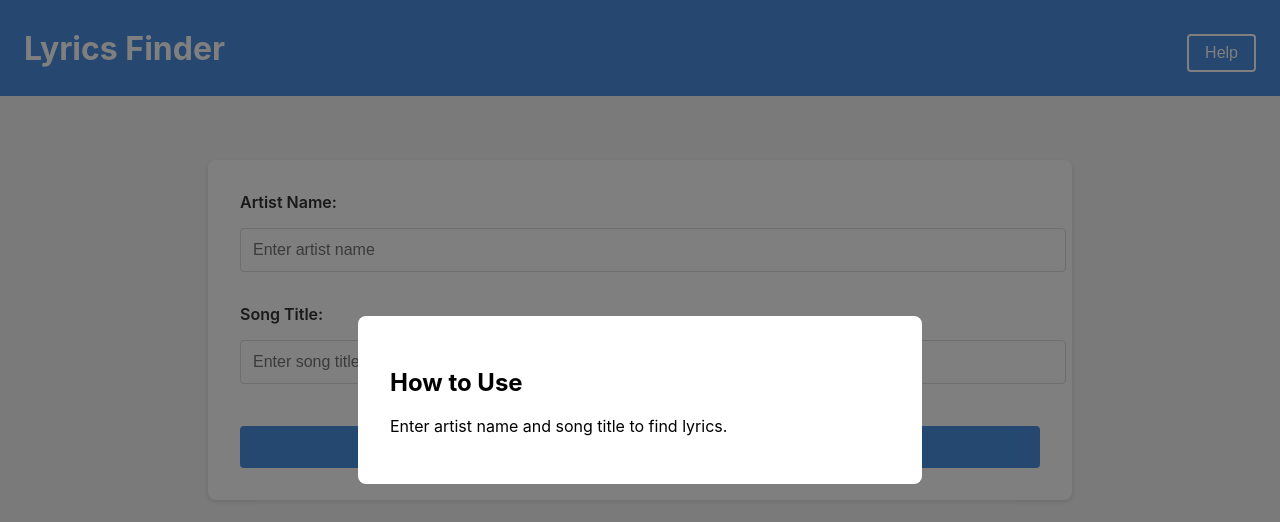
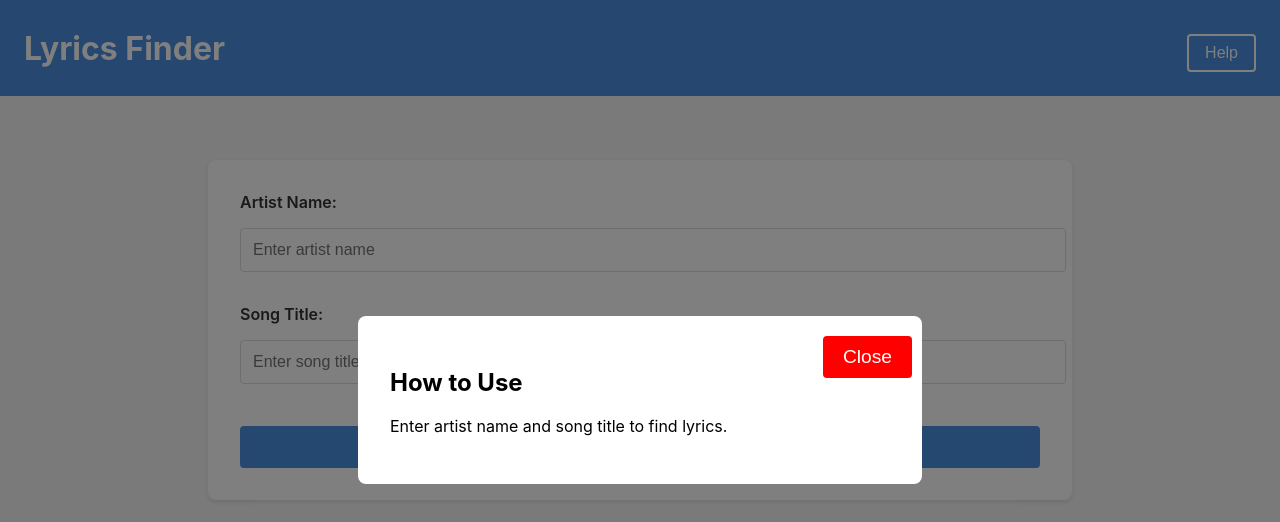
Before and after one commit to AhmetRasB/lyrics-finder, a React (Create React App) app: page / in a window 1280 px wide. Both pictures are taken after a click on the button "Help". Shown: the top 522 px of the page. Built offline with nearby package versions, Linux system fonts and the light colour scheme; the HTML template or start-up script is replaced by a standard one.

Commit message:
#HelpModal's button fixed

```diff
--- a/src/components/HelpModal/HelpModal.css
+++ b/src/components/HelpModal/HelpModal.css
@@ -24,11 +24,12 @@
   position: absolute;
   top: 10px;
   right: 10px;
-  background: none;
+  background-color: red;
+  color: white;
   border: none;
   font-size: 1.2rem;
   cursor: pointer;
-  padding: 5px 10px;
+  padding: 10px 20px;
   border-radius: 4px;
 }
 
```
